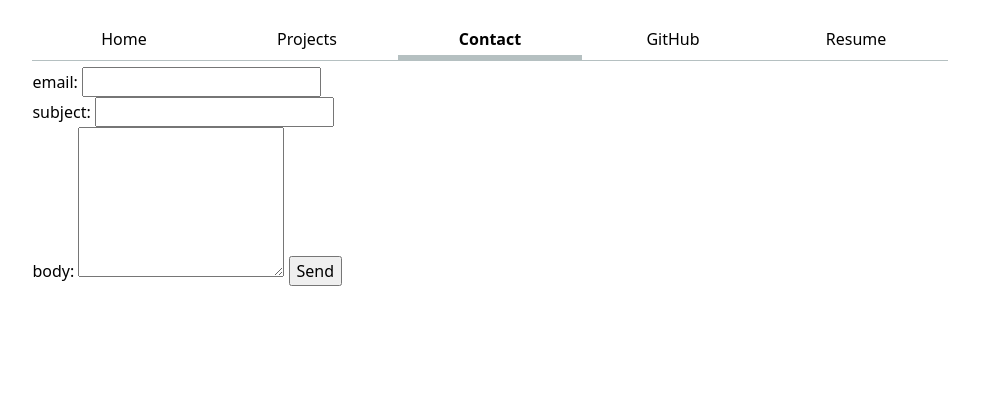
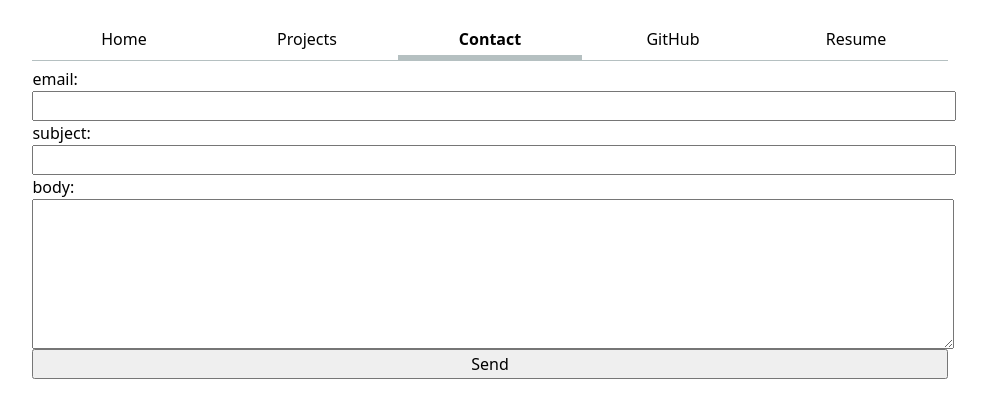
Before and after one commit to vmlau/portfolio, a plain HTML site: page contact/index.html in a window 1280 px wide. Shown: the part 100-518 px from the top of the page, without its empty margins (150-1137 px from the left). Drawn offline with Linux system fonts and the light colour scheme.

Commit message:
step 3.2

```diff
--- a/contact/index.html
+++ b/contact/index.html
@@ -18,11 +18,11 @@
     <form action="mailto:vml.canada.2018@gmail.com" method="post" enctype="text/plain">
         <label>
             email:
-            <input type="email" name="email"><br>
+            <input type="email" name="email">
         </label>
         <label>
             subject:
-            <input type="text" name="subject"><br>
+            <input type="text" name="subject">
         </label>
         <label>
             body:
--- a/style.css
+++ b/style.css
@@ -45,4 +45,8 @@ nav a:hover {
 
 input, textarea, button {
   font: inherit;
+  display: block;
+  width: 100%;
+  box-sizing: border-box
+  margin-block: 0.5em;
 }
```
